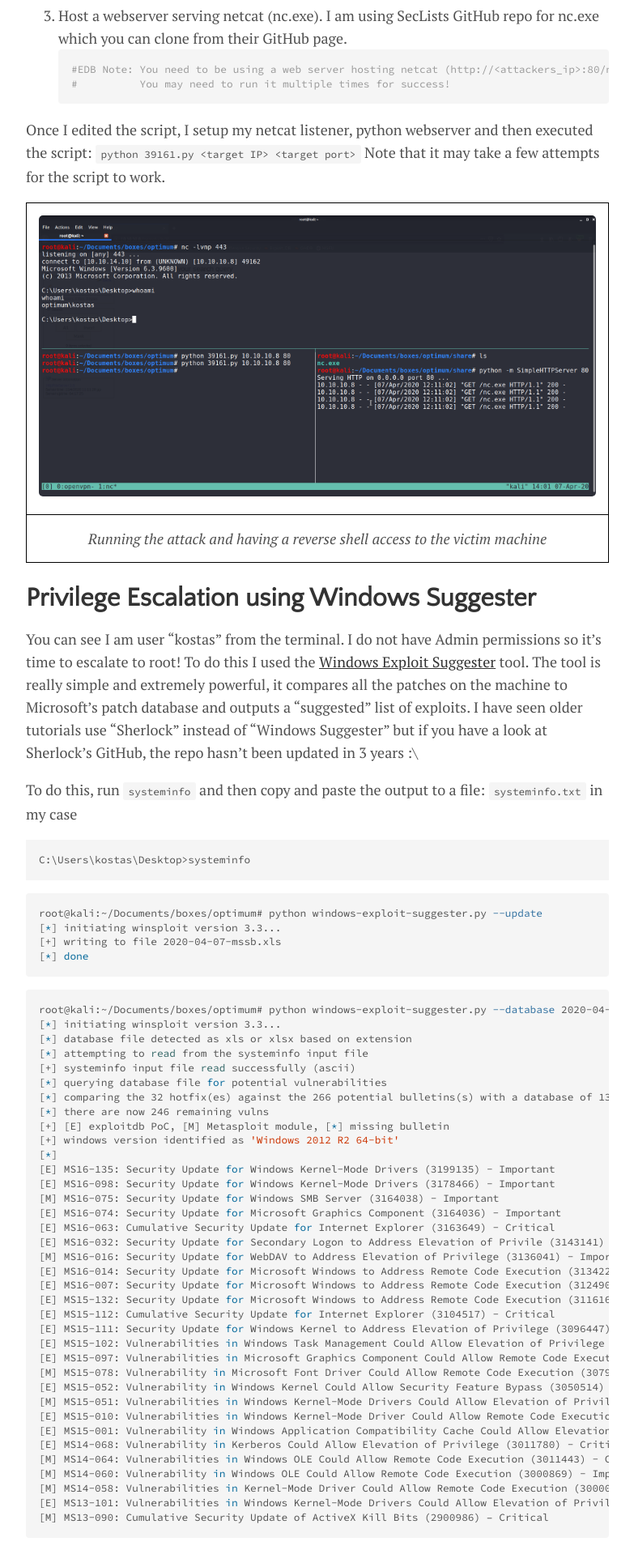
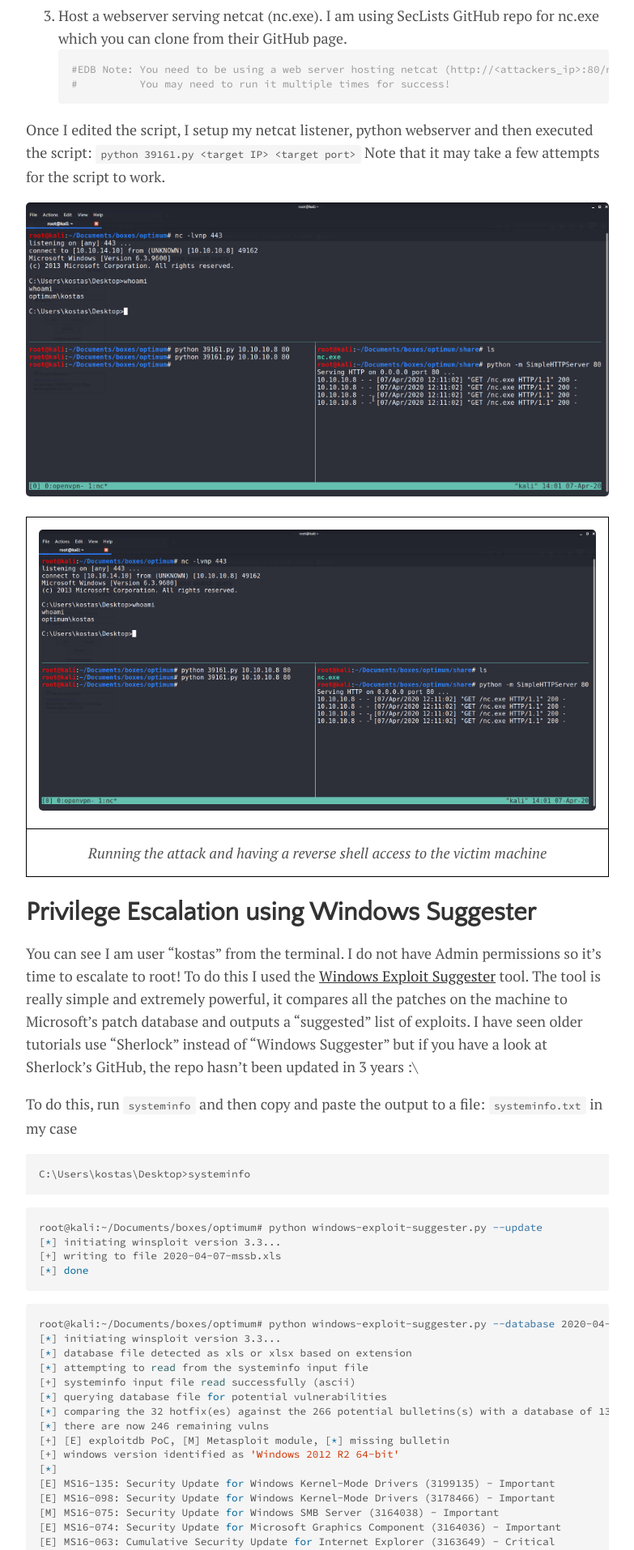
Before and after one commit to efriel94/ef_blog, a Jekyll site: the page built from _posts/HackTheBox/2020-04-07-hackthebox-optimum.md, in a window 1280 px wide. Shown: the part 2763-4677 px from the top of the page at 81% size, without its empty margins (248-1031 px from the left). Built offline with Jekyll 4.4.1, drawn with Linux system fonts in a browser that asks for light colours.

Commit message:
Fixing broken image link

````diff
--- a/_posts/HackTheBox/2020-04-07-hackthebox-optimum.md
+++ b/_posts/HackTheBox/2020-04-07-hackthebox-optimum.md
@@ -74,6 +74,7 @@ ip_addr = "192.168.44.128" #local IP address
 Once I edited the script, I setup my netcat listener, python webserver and then executed the script: ```python 39161.py <target IP> <target port>```
 Note that it may take a few attempts for the script to work.
 
+![image]({{site.baseurl}}/assets/img/htb/optimum/opt_terminal.png)
 
 | ![image]({{site.baseurl}}/assets/img/htb/optimum/opt_terminal.png) |
 | :--: |
````
